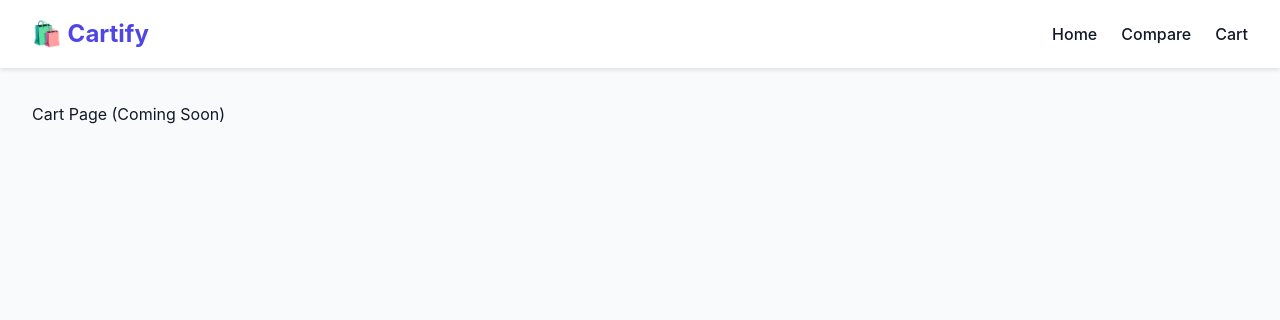
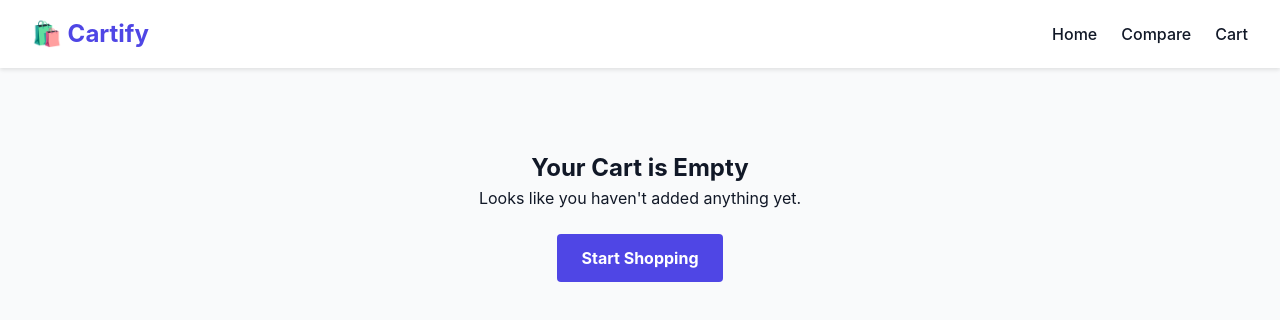
Before and after one commit to atharvachiddarwaar18/Cartify, a React (Vite) app: page /cart in a window 1280 px wide. Shown: the top 320 px of the page. Built offline with nearby package versions, Linux system fonts and the light colour scheme.

Commit message:
empty cart page made

```diff
--- a/src/App.jsx
+++ b/src/App.jsx
@@ -5,6 +5,7 @@ import Home from './pages/Home';
 import ComparePage from './pages/ComparePage';
 import { CompareProvider } from './context/CompareContext';
 import ProductDetail from './pages/ProductDetal';
+import CartPage from './pages/CartPage';
 
 function App() {
   return (
@@ -17,7 +18,7 @@ function App() {
             <Route path="/" element={<Home/>}/>
             <Route path="/compare" element={<ComparePage/>}/>
             <Route path="/product/:id" element={<ProductDetail/>} />
-            <Route path="/cart" element={<div style={{padding: '2rem'}}>Cart Page (Coming Soon)</div>} />
+            <Route path="/cart" element={<CartPage/>} />
           </Routes>
         </main>
       </div>
--- /dev/null
+++ b/src/pages/CartPage.css
@@ -0,0 +1,15 @@
+.cart-empty-container {
+  text-align: center;
+  padding: 5rem 2rem;
+}
+
+
+.btn-continue-shopping {
+  display: inline-block;
+  margin-top: 1.5rem;
+  padding: 0.75rem 1.5rem;
+  background-color: var(--primary-color);
+  color: white;
+  border-radius: 4px;
+  font-weight: bold;
+}
--- /dev/null
+++ b/src/pages/CartPage.jsx
@@ -0,0 +1,15 @@
+import React from 'react';
+import { Link } from 'react-router-dom';
+import './CartPage.css';
+
+function CartPage() {
+  return (
+      <div className="cart-empty-container">
+        <h2>Your Cart is Empty</h2>
+        <p>Looks like you haven't added anything yet.</p>
+        <Link to="/" className="btn-continue-shopping">Start Shopping</Link>
+      </div>
+    );
+
+}
+export default CartPage;
```
